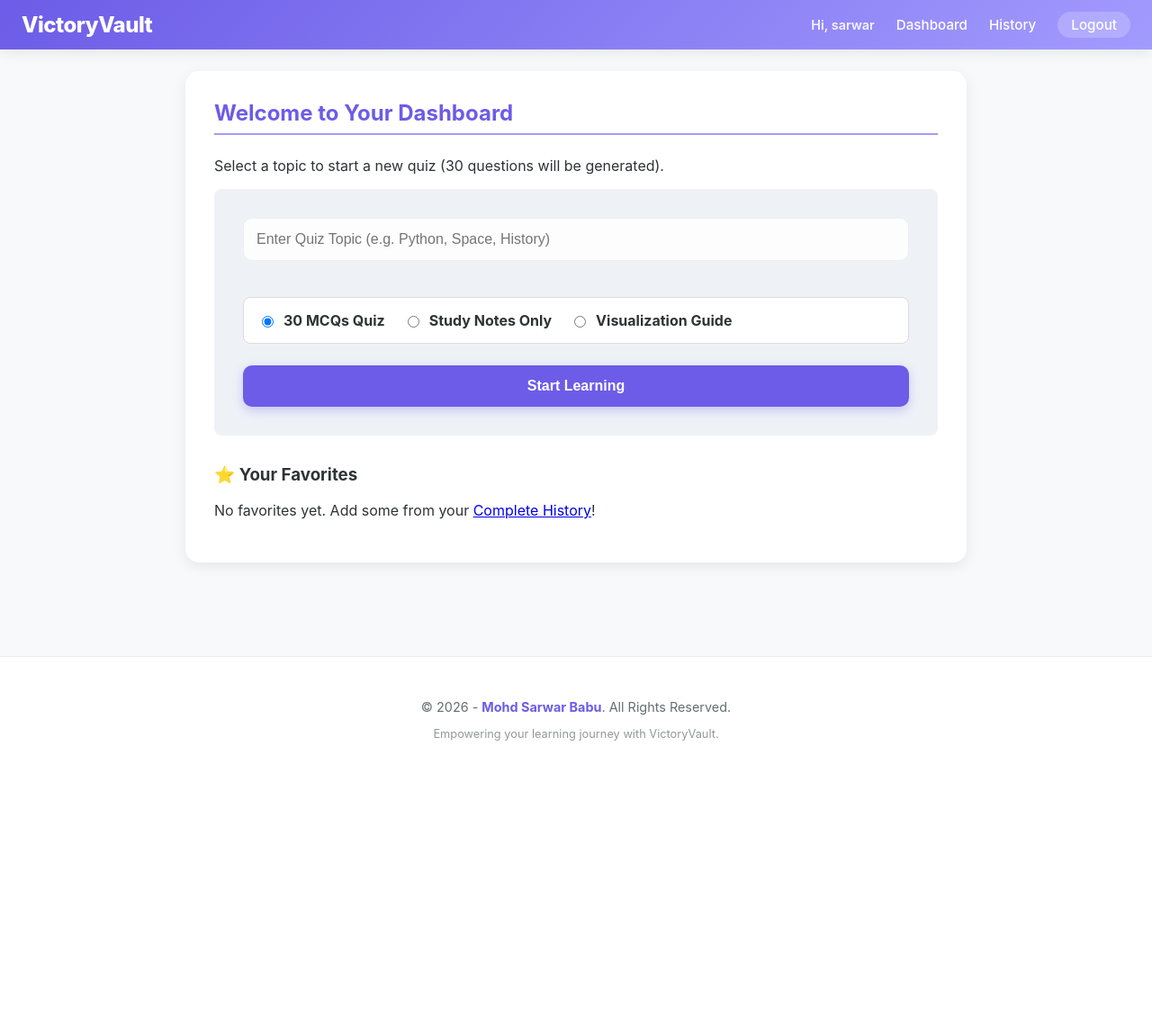
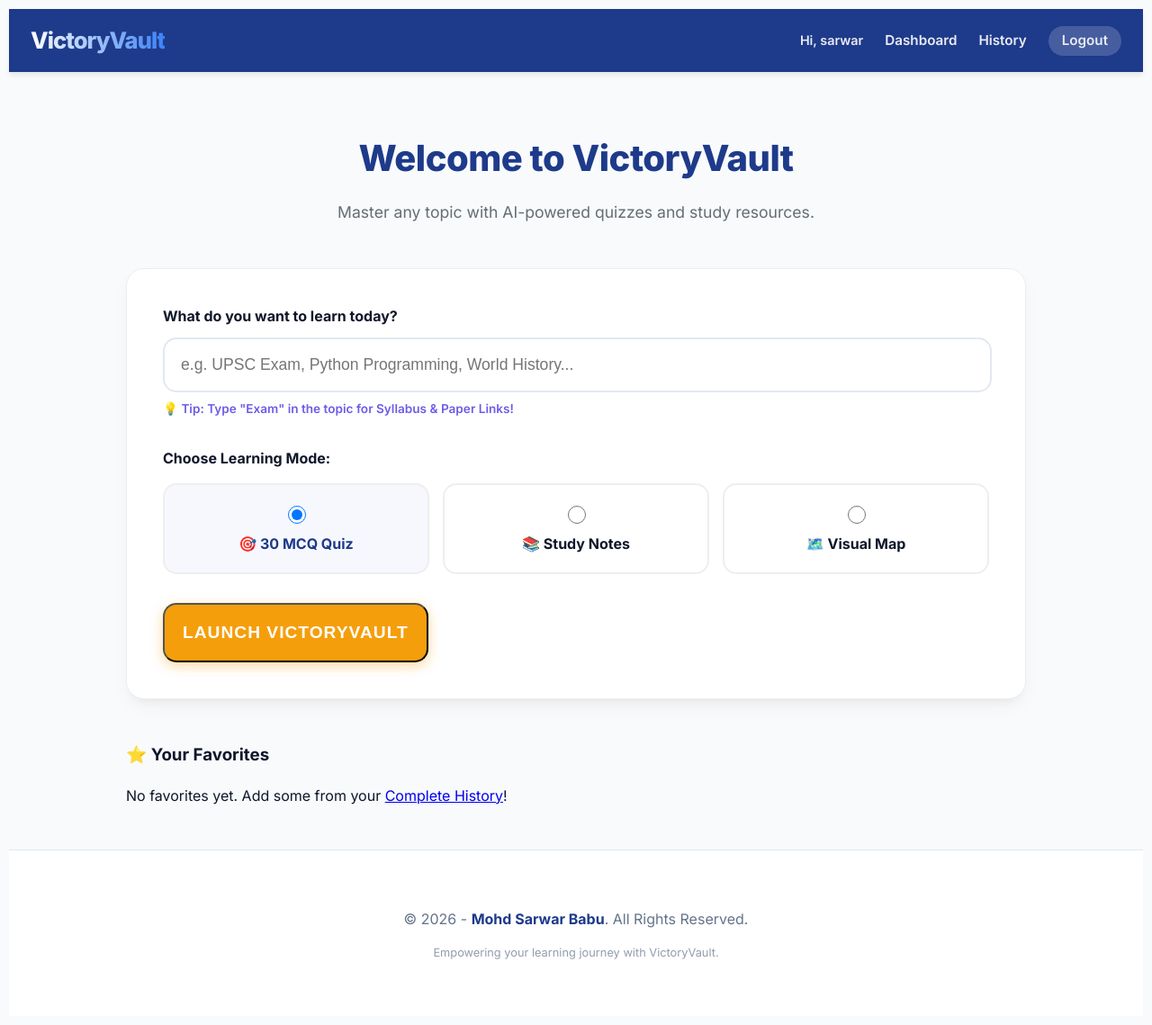
Before and after one commit to sarwarbabamdGit/Quiz_Gemini-API, a Django app: page / in a window 1280 px wide. Shown: the whole page at 90% size. Before the commit the page ends 823 px from the top, so only its background shows below. Run offline with Django 5.2, Linux system fonts and the light colour scheme; a user stored in the database is signed in; data comes from the database, SQL or seed files in the repository; parts of the project's set-up code (start-up, migrations or seed data) failed here and were passed over.

Commit message:
updated responsive

```diff
--- a/lms_app/templates/lms_app/base.html
+++ b/lms_app/templates/lms_app/base.html
@@ -6,47 +6,57 @@
     <meta name="viewport" content="width=device-width, initial-scale=1.0">
     <title>VictoryVault - LMS Quiz App</title>
     <style>
+        @import url('https://fonts.googleapis.com/css2?family=Inter:wght@400;500;600;700;800&display=swap');
+
         :root {
-            --primary-color: #6c5ce7;
-            --secondary-color: #a29bfe;
-            --background: #f8f9fa;
-            --text-color: #2d3436;
-            --card-bg: white;
-            --shadow: 0 4px 15px rgba(0, 0, 0, 0.08);
+            --primary-color: #1E3A8A;
+            --secondary-color: #3B82F6;
+            --accent-color: #F59E0B;
+            --background: #F8FAFC;
+            --card-bg: #FFFFFF;
+            --text-primary: #0F172A;
+            --text-secondary: #64748B;
+            --shadow: 0 10px 25px -5px rgba(0, 0, 0, 0.05), 0 8px 10px -6px rgba(0, 0, 0, 0.05);
         }
 
         body {
-            font-family: 'Inter', 'Segoe UI', Tahoma, Geneva, Verdana, sans-serif;
+            font-family: 'Inter', system-ui, -apple-system, sans-serif;
             background-color: var(--background);
-            color: var(--text-color);
+            color: var(--text-primary);
             margin: 0;
-            padding: 0;
+            padding: 10px;
             display: flex;
             flex-direction: column;
             min-height: 100vh;
+            line-height: 1.5;
+            box-sizing: border-box;
         }
 
         /* Responsive Navbar */
         nav {
-            background: linear-gradient(135deg, var(--primary-color), var(--secondary-color));
-            padding: 0.8rem 1.5rem;
+            background: var(--primary-color);
+            padding: 1rem 1.5rem;
             color: white;
             display: flex;
             justify-content: space-between;
             align-items: center;
-            box-shadow: var(--shadow);
+            box-shadow: 0 4px 6px -1px rgba(0, 0, 0, 0.1);
             position: sticky;
             top: 0;
             z-index: 1000;
         }
 
         .nav-logo {
-            font-size: 1.5rem;
+            font-size: 1.6rem;
             font-weight: 800;
-            letter-spacing: -0.5px;
+            letter-spacing: -1px;
             margin: 0;
             color: white;
             text-decoration: none;
+            background: linear-gradient(to right, #fff, var(--secondary-color));
+            -webkit-background-clip: text;
+            background-clip: text;
+            -webkit-text-fill-color: transparent;
         }
 
         .nav-links {
@@ -58,15 +68,15 @@
         .nav-links a {
             color: white;
             text-decoration: none;
-            font-weight: 500;
+            font-weight: 600;
             font-size: 0.95rem;
-            transition: all 0.3s ease;
-            position: relative;
+            transition: all 0.2s ease;
+            opacity: 0.9;
         }
 
         .nav-links a:hover {
-            opacity: 0.9;
-            transform: translateY(-1px);
+            opacity: 1;
+            color: var(--secondary-color);
         }
 
         /* Mobile Menu Toggle */
@@ -76,10 +86,11 @@
             gap: 5px;
             cursor: pointer;
             padding: 5px;
+            z-index: 1001;
         }
 
         .menu-toggle span {
-            width: 25px;
+            width: 28px;
             height: 3px;
             background-color: white;
             border-radius: 2px;
@@ -129,106 +140,54 @@
         }
 
         .container {
+            width: 100%;
+            max-width: 1000px;
+            margin: 2rem auto;
             flex: 1;
-            width: 100%;
-            max-width: 900px;
-            margin: 1.5rem auto;
-            padding: 0 1rem;
-            box-sizing: border-box;
-        }
-
-        .card {
-            background: var(--card-bg);
-            border-radius: 15px;
-            padding: 2rem;
-            box-shadow: var(--shadow);
-            animation: fadeIn 0.5s ease-out;
-            margin-bottom: 2rem;
-        }
-
-        @media (max-width: 480px) {
-            .card {
-                padding: 1.2rem;
-                border-radius: 10px;
-            }
-
-            h2 {
-                font-size: 1.5rem;
-            }
-        }
-
-        @keyframes fadeIn {
-            from {
-                opacity: 0;
-                transform: translateY(15px);
-            }
-
-            to {
-                opacity: 1;
-                transform: translateY(0);
-            }
         }
 
         h2 {
             color: var(--primary-color);
-            margin-top: 0;
-            border-bottom: 2px solid var(--secondary-color);
-            padding-bottom: 0.5rem;
-            margin-bottom: 1.5rem;
+            font-weight: 800;
+            letter-spacing: -0.5px;
         }
 
         /* Form Controls */
         input[type="text"],
         input[type="password"],
         input[type="email"] {
-            width: 100%;
-            padding: 14px;
-            border: 1.5px solid #eee;
-            border-radius: 10px;
-            margin-bottom: 1rem;
-            font-size: 1rem;
-            transition: all 0.3s;
-            box-sizing: border-box;
-            background: #fdfdfd;
+            border: 2px solid #E2E8F0;
+            color: var(--text-primary);
         }
 
         input[type="text"]:focus,
         input[type="password"]:focus,
         input[type="email"]:focus {
-            border-color: var(--primary-color);
-            background: white;
-            box-shadow: 0 0 0 4px rgba(108, 92, 231, 0.1);
-            outline: none;
+            border-color: var(--secondary-color);
+            box-shadow: 0 0 0 4px rgba(59, 130, 246, 0.1);
         }
 
         button {
-            background-color: var(--primary-color);
+            background-color: var(--accent-color);
             color: white;
-            border: none;
-            padding: 14px 28px;
-            border-radius: 10px;
-            cursor: pointer;
-            font-size: 1rem;
-            font-weight: 700;
-            transition: all 0.3s;
-            width: 100%;
-            box-shadow: 0 4px 12px rgba(108, 92, 231, 0.3);
+            font-weight: 800;
+            text-transform: uppercase;
+            letter-spacing: 1px;
+            box-shadow: 0 4px 14px 0 rgba(245, 158, 11, 0.39);
         }
 
         button:hover {
-            background-color: #5b4cc4;
+            background-color: #D97706;
             transform: translateY(-2px);
-            box-shadow: 0 6px 15px rgba(108, 92, 231, 0.4);
+            box-shadow: 0 6px 20px rgba(245, 158, 11, 0.45);
         }
 
         footer {
             background: white;
-            padding: 2rem 0;
+            padding: 3rem 0;
+            border-top: 1px solid #E2E8F0;
+            color: var(--text-secondary);
             text-align: center;
-            border-top: 1px solid #eee;
-            color: #636e72;
-            font-size: 0.9rem;
-            margin-top: 3rem;
         }
 
         footer strong {
@@ -258,6 +217,121 @@
             background-color: #f8f9fa;
             color: var(--text-color);
             font-weight: 700;
+        }
+
+        /* Quiz & Question Cards */
+        .question-card {
+            background: white;
+            padding: 2.5rem;
+            margin-bottom: 2rem;
+            border-radius: 20px;
+            box-shadow: var(--shadow);
+            border-left: 8px solid var(--primary-color);
+            transition: all 0.3s cubic-bezier(0.4, 0, 0.2, 1);
+        }
+
+        .question-card:hover {
+            transform: translateY(-5px);
+            box-shadow: 0 12px 30px rgba(0, 0, 0, 0.12);
+        }
+
+        .question-text {
+            font-size: 1.25rem;
+            font-weight: 700;
+            color: #2c3e50;
+            margin-bottom: 2rem;
+            line-height: 1.6;
+            display: flex;
+            gap: 15px;
+        }
+
+        .q-number {
+            color: var(--primary-color);
+            background: rgba(108, 92, 231, 0.1);
+            width: 35px;
+            height: 35px;
+            display: flex;
+            align-items: center;
+            justify-content: center;
+            border-radius: 50%;
+            font-size: 1rem;
+            flex-shrink: 0;
+        }
+
+        .options {
+            display: grid;
+            gap: 15px;
+        }
+
+        .options label {
+            display: flex;
+            align-items: center;
+            padding: 18px 25px;
+            background: #f8f9fa;
+            border: 2.5px solid #eee;
+            border-radius: 15px;
+            cursor: pointer;
+            transition: all 0.25s ease;
+            font-weight: 600;
+            color: #4a4a4a;
+            position: relative;
+        }
+
+        .options label:hover {
+            background: #fff;
+            border-color: var(--secondary-color);
+            transform: translateX(5px);
+        }
+
+        .options input[type="radio"] {
+            margin-right: 20px;
+            width: 22px;
+            height: 22px;
+            accent-color: var(--primary-color);
+            cursor: pointer;
+            flex-shrink: 0;
+        }
+
+        .options label.selected {
+            background: rgba(108, 92, 231, 0.08);
+            border-color: var(--primary-color);
+            color: var(--primary-color);
+            box-shadow: 0 4px 15px rgba(108, 92, 231, 0.15);
+        }
+
+        .loading {
+            display: none;
+            text-align: center;
+            margin-top: 30px;
+        }
+
+        .loading::after {
+            content: "Crafting your VictoryVault experience...Please wait 30 seconds";
+            color: var(--primary-color);
+            font-weight: 800;
+            font-size: 1.1rem;
+            animation: blink 1.5s infinite;
+        }
+
+        @keyframes blink {
+            50% {
+                opacity: 0.4;
+            }
+        }
+
+        @media (max-width: 768px) {
+            .question-card {
+                padding: 1.5rem;
+            }
+
+            .question-text {
+                font-size: 1.1rem;
+            }
+
+            .options label {
+                padding: 15px;
+                font-size: 0.95rem;
+            }
         }
     </style>
     <script src="https://cdn.jsdelivr.net/npm/mermaid/dist/mermaid.min.js"></script>
@@ -305,5 +379,3 @@
 </body>
 
 </html>
-
-</html>
--- a/lms_app/templates/lms_app/dashboard.html
+++ b/lms_app/templates/lms_app/dashboard.html
@@ -1,37 +1,74 @@
 {% extends 'lms_app/base.html' %}
 
 {% block content %}
-<div class="card">
-    <h2>Welcome to Your Dashboard</h2>
-    <p>Select a topic to start a new quiz (30 questions will be generated).</p>
-
-    <div style="background: #eef2f7; padding: 2rem; border-radius: 8px; margin-bottom: 2rem;">
-        <form method="post" onsubmit="document.getElementById('loader').style.display = 'block';">
-            {% csrf_token %}
-            <div style="margin-bottom: 1.5rem;">
-                <input type="text" name="topic" placeholder="Enter Quiz Topic (e.g. Python, Space, History)" required>
+<div style="text-align: center; margin-bottom: 3rem;">
+    <h2 style="font-size: 2.5rem; margin-bottom: 0.5rem; border: none;">Welcome to VictoryVault</h2>
+    <p style="font-size: 1.1rem; color: #636e72;">Master any topic with AI-powered quizzes and study resources.</p>
 </div>
 
 <div
-                style="display: flex; gap: 20px; margin-bottom: 1.5rem; background: white; padding: 15px; border-radius: 8px; border: 1px solid #ddd;">
-                <label style="display: flex; align-items: center; gap: 8px; cursor: pointer;">
-                    <input type="radio" name="mode" value="MCQ" checked> <b>30 MCQs Quiz</b>
+    style="background: white; padding: 2.5rem; border-radius: 20px; box-shadow: var(--shadow); margin-bottom: 3rem; border: 1px solid #eee;">
+    <form method="post" onsubmit="document.getElementById('loader').style.display = 'block';">
+        {% csrf_token %}
+
+        <div style="margin-bottom: 2rem;">
+            <label style="display: block; font-weight: 700; margin-bottom: 0.8rem; color: var(--text-color);">What do
+                you want to learn today?</label>
+            <input type="text" name="topic" placeholder="e.g. UPSC Exam, Python Programming, World History..." required
+                style="font-size: 1.1rem; padding: 18px; border-radius: 15px;width: 96%;">
+            <p style="font-size: 0.85rem; color: #6c5ce7; margin-top: 0.5rem; font-weight: 600;">💡 Tip: Type "Exam" in
+                the topic for Syllabus & Paper Links!</p>
+        </div>
+
+        <div style="margin-bottom: 2rem;">
+            <label style="display: block; font-weight: 700; margin-bottom: 1rem; color: var(--text-color);">Choose
+                Learning Mode:</label>
+            <div style="display: grid; grid-template-columns: repeat(auto-fit, minmax(180px, 1fr)); gap: 15px;">
+                <label class="mode-option"
+                    style="display: flex; flex-direction: column; align-items: center; gap: 10px; cursor: pointer; padding: 20px; border: 2.5px solid #eee; border-radius: 15px; transition: all 0.3s;">
+                    <input type="radio" name="mode" value="MCQ" checked style="width: 20px; height: 20px;">
+                    <span style="font-weight: 700; font-size: 1rem;">🎯 30 MCQ Quiz</span>
                 </label>
-                <label style="display: flex; align-items: center; gap: 8px; cursor: pointer;">
-                    <input type="radio" name="mode" value="Notes"> <b>Study Notes Only</b>
+                <label class="mode-option"
+                    style="display: flex; flex-direction: column; align-items: center; gap: 10px; cursor: pointer; padding: 20px; border: 2.5px solid #eee; border-radius: 15px; transition: all 0.3s;">
+                    <input type="radio" name="mode" value="Notes" style="width: 20px; height: 20px;">
+                    <span style="font-weight: 700; font-size: 1rem;">📚 Study Notes</span>
                 </label>
-                <label style="display: flex; align-items: center; gap: 8px; cursor: pointer;">
-                    <input type="radio" name="mode" value="Visualization"> <b>Visualization Guide</b>
+                <label class="mode-option"
+                    style="display: flex; flex-direction: column; align-items: center; gap: 10px; cursor: pointer; padding: 20px; border: 2.5px solid #eee; border-radius: 15px; transition: all 0.3s;">
+                    <input type="radio" name="mode" value="Visualization" style="width: 20px; height: 20px;">
+                    <span style="font-weight: 700; font-size: 1rem;">🗺️ Visual Map</span>
                 </label>
             </div>
+        </div>
 
-            <button type="submit">Start Learning</button>
+        <button type="submit" style="padding: 20px; font-size: 1.2rem; border-radius: 15px;">Launch
+            VictoryVault</button>
     </form>
     <div id="loader" class="loading"></div>
     {% if error %}
-        <div class="alert">{{ error }}</div>
+    <div class="alert"
+        style="margin-top: 20px; background: #ff7675; color: white; padding: 15px; border-radius: 10px; text-align: center;">
+        {{ error }}</div>
     {% endif %}
 </div>
+
+<style>
+    .mode-option:hover {
+        border-color: var(--secondary-color);
+        background: #f8f9fa;
+        transform: translateY(-3px);
+    }
+
+    .mode-option input[type="radio"]:checked+span {
+        color: var(--primary-color);
+    }
+
+    .mode-option:has(input:checked) {
+        border-color: var(--primary-color);
+        background: rgba(108, 92, 231, 0.05);
+    }
+</style>
 
 <h3>⭐ Your Favorites</h3>
 {% if favorites %}
```
Also changed, not shown: lms_app/templates/lms_app/quiz.html (+16 -3 lines). Lines whose indentation alone changed are shown as unchanged.
